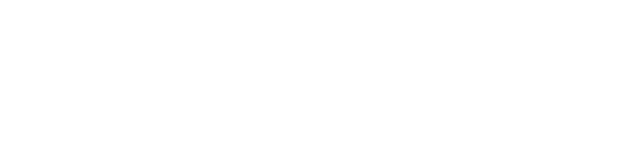
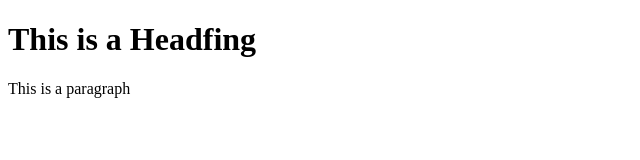
Before and after one commit to MrStaSka/rsschool-cv, a plain HTML site: page index.html in a window 1280 px wide. Shown: the whole page, without its empty margins (0-640 px from the left). Drawn offline with Linux system fonts and the light colour scheme.

Commit message:
feat: update index.html file

```diff
--- a/index.html
+++ b/index.html
@@ -1,8 +1,12 @@
 <!DOCTYPE html>
 <html lang="en">
-<html>
 <head>
+  <title> Page Title</title>
 </head>
 <body>
+
+  <h1>This is a Headfing</h1>
+  <p>This is a paragraph</p>
+
 </body>
 </html>
```
